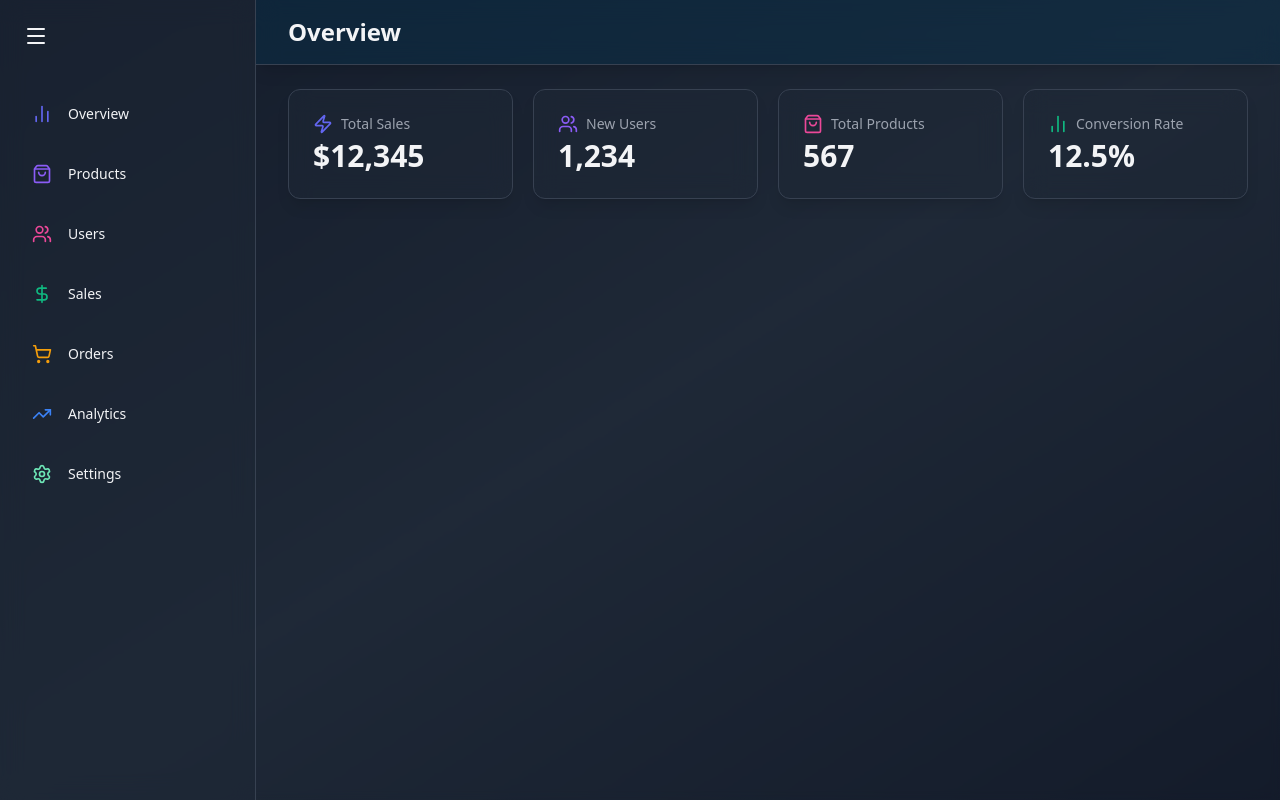
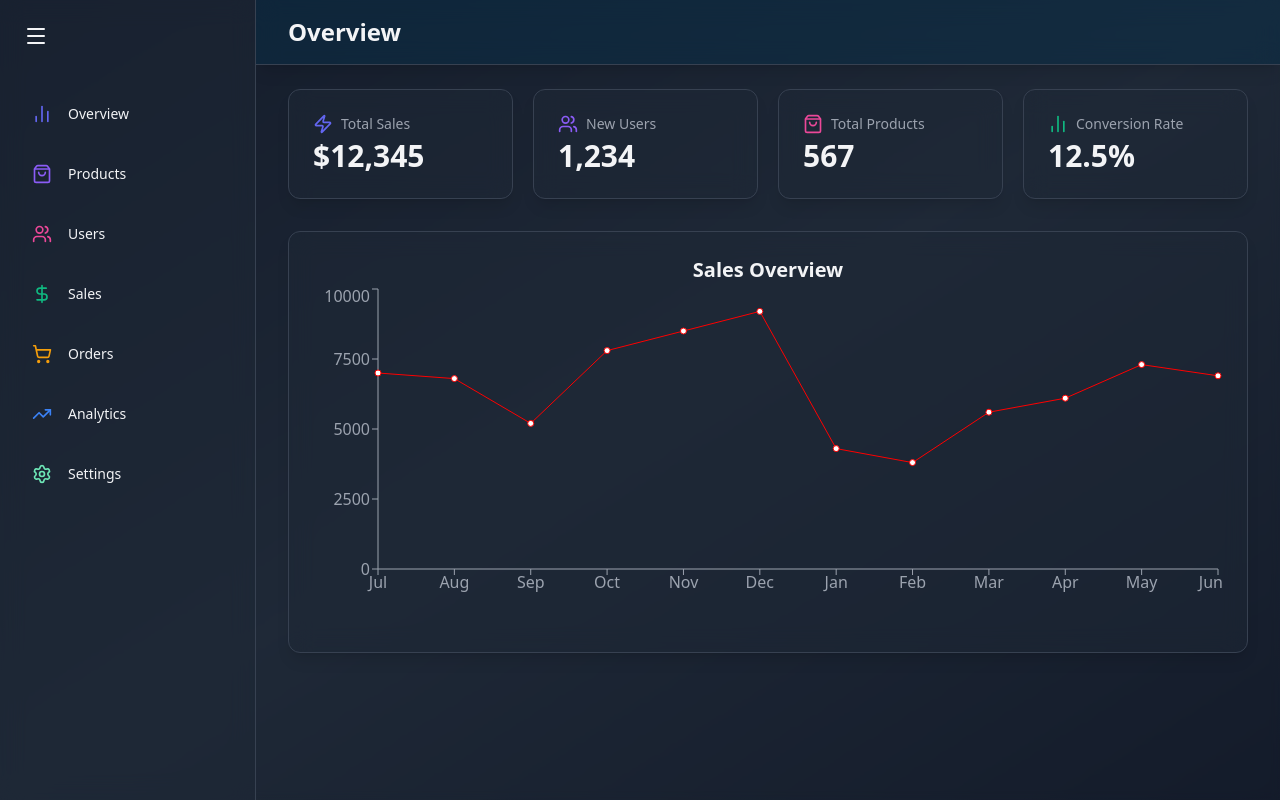
Before and after one commit to Monametsi-s/admin-dashboard, a React (Vite) app: page / in a window 1280 px wide. Built offline with nearby package versions, Linux system fonts and the light colour scheme.

Commit message:
feat add the SalesOverview chart to overview page

```diff
--- /dev/null
+++ b/src/components/overview/SalesOverviewChart.tsx
@@ -0,0 +1,56 @@
+import { motion } from "framer-motion";
+import { AreaChart, LineChart, Area, XAxis, YAxis, CartesianGrid, Tooltip, ResponsiveContainer, Legend, Line } from "recharts";
+import { useState } from "react";
+
+const salesData = [
+	{ month: "Jul", sales: 7000 },
+	{ month: "Aug", sales: 6800 },
+	{ month: "Sep", sales: 5200 },
+	{ month: "Oct", sales: 7800 },
+	{ month: "Nov", sales: 8500 },
+	{ month: "Dec", sales: 9200 },
+	{ month: "Jan", sales: 4300 },
+	{ month: "Feb", sales: 3800 },
+	{ month: "Mar", sales: 5600 },
+	{ month: "Apr", sales: 6100 },
+	{ month: "May", sales: 7300 },
+	{ month: "Jun", sales: 6900 },
+];
+
+const SalesOverviewChart = () => {
+
+	const [selectedTimeRange, setSelectedTimeRange] = useState("This Month");
+
+	return (
+		<motion.div
+			className="bg-gray-800 bg-opacity-50 backdrop-blur-md shadow-lg rounded-xl p-6 border border-gray-700 mb-8"
+			initial={{ opacity: 0, y: 20 }}
+			animate={{ opacity: 1, y: 0 }}
+			transition={{ delay: 0.2 }}
+		>
+			<div className="flex flex-col items-center justify-between mb-6">
+				<h2 className="text-xl font-semibold text-gray-100">
+					Sales Overview
+				</h2>
+				<div className="h-80 w-full">
+					<ResponsiveContainer>
+						<LineChart data={salesData} >
+							<XAxis dataKey="month" interval={"preserveStartEnd"} stroke='#9CA3AF' />
+							<YAxis stroke='#9CA3AF' />
+
+							<Tooltip
+								contentStyle={{ backgroundColor: "rgba(31, 41, 55, 0.8)", borderColor: "#4B5563" }}
+								itemStyle={{ color: "#E5E7EB" }}
+							/>
+
+							<Line dataKey="sales" stroke="red"  />
+						</LineChart>
+					</ResponsiveContainer>
+				</div>
+			</div>
+		</motion.div>
+
+	)
+}
+
+export default SalesOverviewChart
--- a/src/pages/OverviewPage.tsx
+++ b/src/pages/OverviewPage.tsx
@@ -2,6 +2,9 @@ import { BarChart2, ShoppingBag, Users, Zap } from "lucide-react";
 import { motion } from "framer-motion";
 import Header from "../components/common/Header";
 import StatCard from "../components/common/StatCard";
+import SalesOverviewChart from "../components/overview/SalesOverviewChart";
+import CategoryDistributionChart from "../components/overview/CategoryDistributionChart"
+import SalesChannelChart from "../components/overview/SalesChannelChart";
 
 const OverviewPage = () => {
   return (
@@ -23,6 +26,8 @@ const OverviewPage = () => {
         </motion.div>
 
         {/* CHARTS */}
+        <SalesOverviewChart />
+
 
       </main>
 
```
